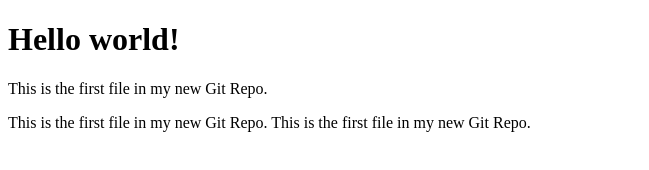
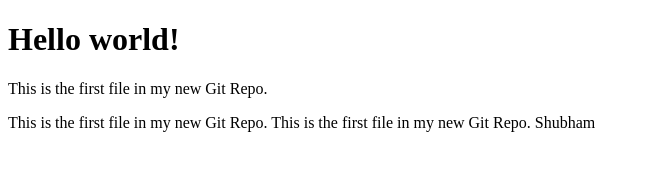
Before and after one commit to sgarad0123/Example, a plain HTML site: page Index.html in a window 1280 px wide. Shown: the whole page, without its empty margins (0-649 px from the left). Drawn offline with Linux system fonts and the light colour scheme.

Commit message:
Update Index.html
add tag line to fix the issue

```diff
--- a/Index.html
+++ b/Index.html
@@ -11,7 +11,7 @@
 <p1>This is the first file in my new Git Repo.</p1>
 
 <p2>This is the first file in my new Git Repo.</p2>
-
+<tag>Shubham</tag>
 <p></p>
 </body>
 </html>
```
